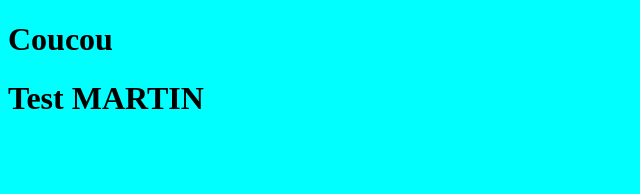
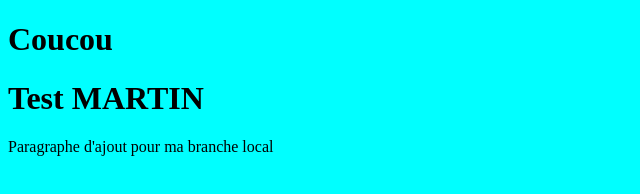
Before and after one commit to vince7844/git-test-1, a plain HTML site: page index.html in a window 1280 px wide. Shown: the whole page, without its empty margins (0-640 px from the left). Drawn offline with Linux system fonts and the light colour scheme.

Commit message:
ajout d'un paragraphe en local

```diff
--- a/index.html
+++ b/index.html
@@ -10,5 +10,6 @@
 <body>
   <h1>Coucou</h1>
   <h1>Test MARTIN</h1>
+  <p>Paragraphe d'ajout pour ma branche local</p>
 </body>
 </html>
```
